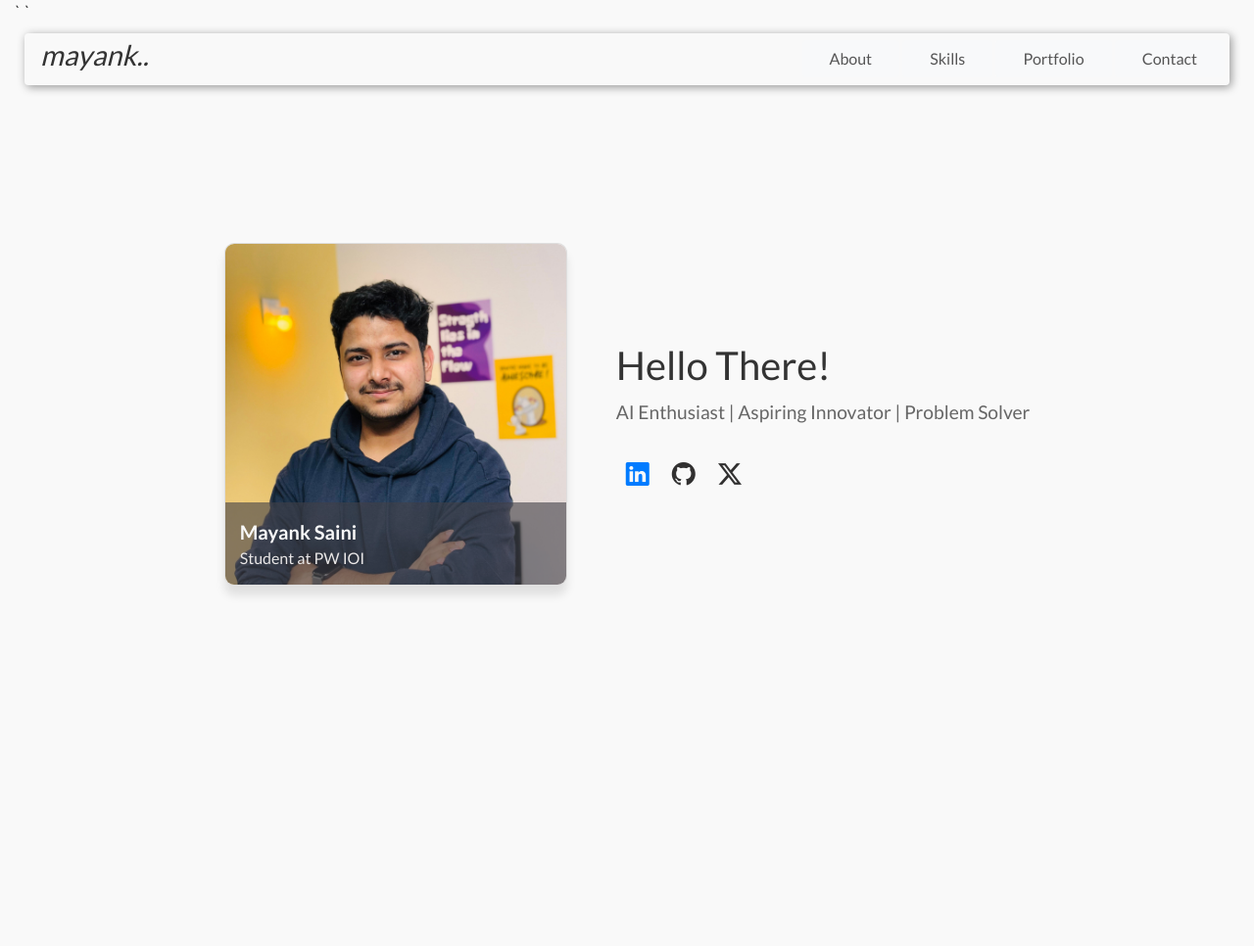
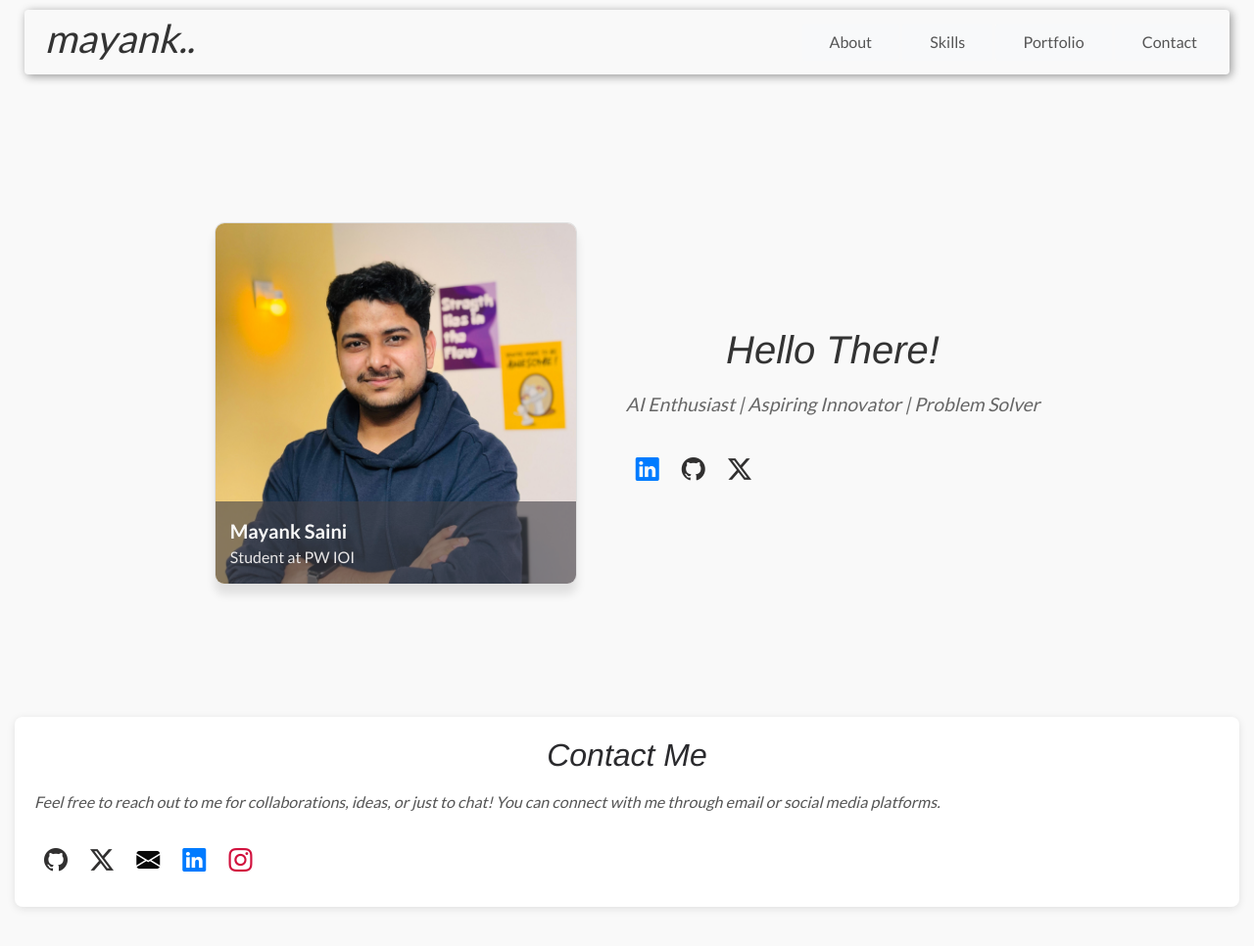
Before and after one commit to mayanksaini18/Portfolio, a plain HTML site: page index.html in a window 1280 px wide. Shown: the whole page at 98% size. Before the commit the page ends 800 px from the top, so only its background shows below. Drawn offline with nearby package versions, Linux system fonts and the light colour scheme.

Commit message:
linking bootstrap directly

```diff
--- a/index.html
+++ b/index.html
@@ -5,11 +5,11 @@
     <meta charset="UTF-8">
     <meta name="viewport" content="width=device-width, initial-scale=1.0">
     <title>Mayank | Portfolio</title>
-    <link rel="stylesheet" href="https://cdnjs.cloudflare.com/ajax/libs/font-awesome/6.0.0/css/all.min.css"> `      `
-    <link rel="stylesheet" href="../../../node_modules/bootstrap/dist/css/bootstrap.css">
     <link rel="stylesheet" href="../../../node_modules/bootstrap-icons/font/bootstrap-icons.css">
+    <link rel="stylesheet" href="../../../node_modules/bootstrap/dist/css/bootstrap.min.css">
     <style>
         @import url(https://fonts.googleapis.com/css?family=Lato:400,700,900);
+
         * {
             margin: 0;
             padding: 0;
@@ -33,7 +33,7 @@
 
         }
 
-        .navbar h1 {
+        .navbar+h1 {
             font-size: 1.8rem;
             color: #333;
         }
@@ -71,26 +71,6 @@
             margin: 10px 0 20px;
         }
 
-        .social-icons a {
-            display: inline-block;
-            margin: 10px;
-            font-size: 1.5rem;
-            color: #007bff;
-            transition: 0.3s;
-        }
-        .social-icons a .bi-github , .bi-twitter-x{
-            color: #313030;
-        }
-
-        .social-icons a:hover {
-            color: #0056b3;
-        }
-        .social-icons a .bi-github:hover {
-            color: #0a0a0a;
-        }
-        .social-icons a .bi-twitter-x:hover {
-            color: #0a0a0a;
-        }
 
 
         /* crads styling */
@@ -98,8 +78,8 @@
         .card {
             position: relative;
             overflow: hidden;
-            width: 350px;
-            height: 350px;
+            width: 370px;
+            height: 370px;
             background: #fff;
             border-radius: 10px;
             box-shadow: 0 10px 10px rgba(0, 0, 0, 0.1);
@@ -173,13 +153,48 @@
             font-style: italic;
             color: black;
         }
+
+        .social-icons a {
+            display: inline-block;
+            margin: 10px;
+            font-size: 1.5rem;
+            color: #007bff;
+            transition: 0.3s;
+        }
+
+        .social-icons a .bi-github,
+        .bi-twitter-x {
+            color: #313030;
+        }
+
+        .social-icons a .bi-instagram {
+            color: rgb(209, 16, 61);
+        }
+
+        .social-icons a .bi-envelope-fill {
+            color: rgb(8, 8, 8);
+        }
+
+        .social-icons a:hover {
+            color: #0056b3;
+        }
+
+        .social-icons a .bi-github:hover {
+            color: #0a0a0a;
+        }
+
+        .social-icons a .bi-twitter-x:hover {
+            color: #0a0a0a;
+        }
     </style>
 </head>
 
 <body class="container-fluid">
+    <!-- landing -->
+    <div class="section-1">
 
         <header class="navbar d-flex justify-content-between rounded">
-        <h1> &nbsp mayank..</h1>
+            <h1 class="title"> &nbsp mayank..</h1>
             <nav>
 
                 <button class=" btn btn-light">
@@ -187,17 +202,17 @@
                         <a href="about.html">About</a>
                     </span>
                 </button>
-           <button  class=" btn btn-light">
+                <button class=" btn btn-light">
                     <span>
                         <a href="skills.html">Skills</a>
                     </span>
                 </button>
-            <button  class=" btn btn-light">
+                <button class=" btn btn-light">
                     <span>
                         <a href="portfolio.html">Portfolio</a>
                     </span>
                 </button>
-            <button  class=" btn btn-light">
+                <button class=" btn btn-light">
                     <span>
                         <a href="contact.html">Contact</a>
                     </span>
@@ -214,7 +229,8 @@
                     <span class="role">Student at PW IOI</>
                 </div>
                 <p> I’m Mayank Saini, a passionate tech student pursuing BSc in Artificial Intelligence and Data Science
-                at IIT Patna. I love solving real-world problems through technology and mathematics. Currently honing my
+                    at IIT Patna. I love solving real-world problems through technology and mathematics. Currently
+                    honing my
                     skills at the PW Institute of Innovation.
 
                 </p>
@@ -225,13 +241,74 @@
                 <p>AI Enthusiast | Aspiring Innovator | Problem Solver</p>
                 <div class="social-icons">
 
-                <a href="https://www.linkedin.com/in/mayank-saini-04675b333/" target="_blank"><i class="bi bi-linkedin"></i></a>
-                <a  href="https://github.com/mayanksaini18 " target="_blank"><i class="bi bi-github "></i></a>
+                    <a href="https://www.linkedin.com/in/mayank-saini-04675b333/" target="_blank"><i
+                            class="bi bi-linkedin"></i></a>
+                    <a href="https://github.com/mayanksaini18 " target="_blank"><i class="bi bi-github "></i></a>
                     <a href="https://x.com/_MayankSaini" target="_blank"><i class="bi bi-twitter-x"></i></a>
                 </div>
             </div>
         </section>
 
+    </div>
+
+    <style>
+        /* Section Styling */
+        .contact {
+            margin-bottom: 40px;
+            padding: 20px;
+            background-color: #fff;
+            border-radius: 8px;
+            box-shadow: 0 2px 8px rgba(0, 0, 0, 0.1);
+        }
+
+        /* Headings Styling */
+         .contact h1 {
+            font-size: 2rem;
+            color: #fff;
+            background-color: black;
+            margin-bottom: 15px;
+            text-align: center;
+
+
+        }
+
+        h2 {
+            font-size: 2rem;
+            color: #2b2b2e;
+            margin-bottom: 15px;
+            text-align: center;
+            font-style: italic;
+            font-family: Helvetica, sans-serif;
+        }
+
+        /* Paragraph Styling */
+        p {
+            font-size: 1rem;
+            color: #555;
+            text-align: justify;
+            line-height: 1.8;
+            font-style: italic
+        }
+
+        section:hover {
+            box-shadow: 12px 12px 0 rgba(0, 0, 0, 0.4);
+        }
+    </style>
+    <!-- Contact Section -->
+  <div class="contact">
+        <h2>Contact Me</h2>
+        <p>Feel free to reach out to me for collaborations, ideas, or just to chat! You can connect with me through
+            email or social media platforms.</p>
+        <div class="social-icons">
+
+            <a href="https://github.com/mayanksaini18 " target="_blank"><i class="bi bi-github "></i></a>
+            <a href="https://x.com/_MayankSaini" target="_blank"><i class="bi bi-twitter-x"></i></a>
+            <a href="mailto:mayanksaini@gmail.com" target="_blank"><i class="bi bi-envelope-fill"></i></a>
+            <a href="https://www.linkedin.com/in/mayank-saini-04675b333/" target="_blank"><i
+                    class="bi bi-linkedin"></i></a>
+            <a href="https://www.instagram.com/_mayanksaini_18/" target="_blank"><i class="bi bi-instagram"></i></a>
+        </div>
+    </div>
 </body>
 
 </html>
```
Also changed, not shown: contact.html (+3 -3 lines). Lines whose indentation alone changed are shown as unchanged.
